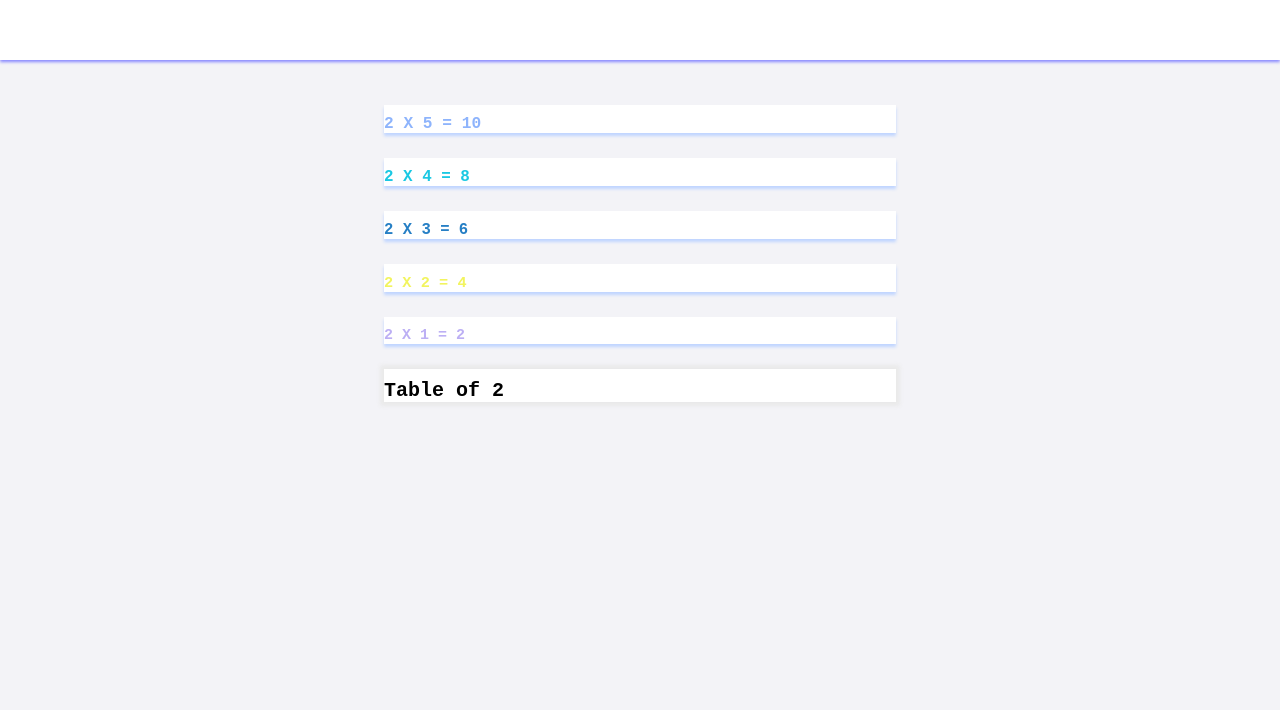
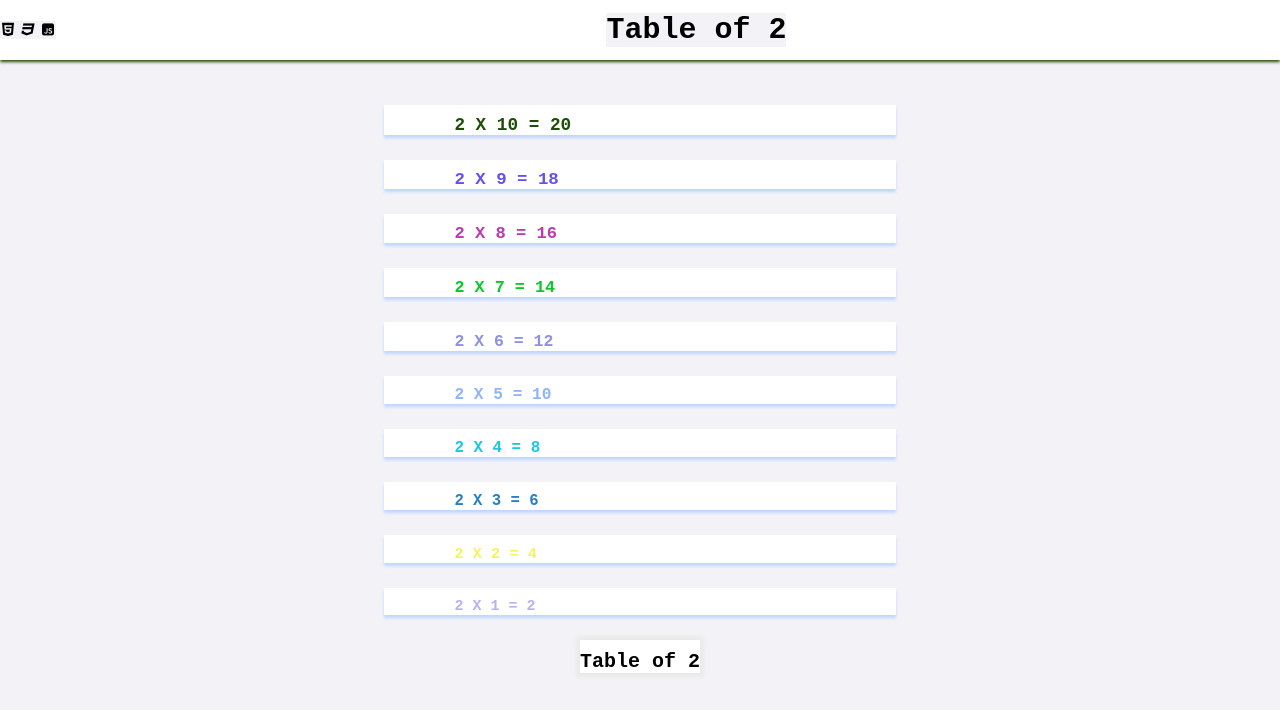
Before and after one commit to Rohit-2163/IT_PRACTICAL2163, a plain HTML site: page Q4/index.html in a window 1280 px wide. Drawn offline with nearby package versions, Linux system fonts and the light colour scheme.

Commit message:
dom changes

```diff
--- a/Q4/index.html
+++ b/Q4/index.html
@@ -6,13 +6,21 @@
     <meta http-equiv="X-UA-Compatible" content="IE=edge">
     <meta name="viewport" content="width=device-width, initial-scale=1.0">
     <title>Question4</title>
+    <link href="https://cdn.jsdelivr.net/npm/remixicon@3.5.0/fonts/remixicon.css" rel="stylesheet">
     <link rel="stylesheet" href="style.css">
     <script src="./script.js"></script>
 </head>
 
 <body>
     <header>
-        <nav>
+        <nav id="nav">
+            <div class="icons">
+                <i class="ri-html5-fill"></i>
+                <i class="ri-css3-fill"></i>
+                <i class="ri-javascript-fill"></i>
+            </div>
+            <div id="heading">
+            </div>
         </nav>
     </header>
     <main>
--- a/Q4/script.js
+++ b/Q4/script.js
@@ -9,10 +9,15 @@ window.onload = function () {
   };
   const getCardDiv = function (n, i, rgb, fontSize) {
     let div = document.createElement("div");
+    let nav = document.getElementById("nav");
+    let title = document.getElementById("heading");
     div.classList.add("card");
     div.innerText = getString(n, i);
     div.style.color = rgb;
     div.style.fontSize = `${fontSize}px`;
+    nav.style.boxShadow=`0px 2px 3px 0px ${rgb}`;
+    title.innerText=`Table of ${n}`
+    // title.style.color=rgb;
     // console.log(div);
     return div;
   };
@@ -32,7 +37,7 @@ window.onload = function () {
 
   setInterval(() => {
     // while (state.index < 11 || state.value != 20) {
-      if(state.index < 11 || state.value != 20){   //table control
+      if(state.index < 11 || state.value != 10){   //table control
 
           if (state.index > 10) {
               state.value += 1;
@@ -54,5 +59,5 @@ window.onload = function () {
             //   console.log(state);
             // }
     }
-  }, 1000);
+  }, 500);
 };
--- a/Q4/style.css
+++ b/Q4/style.css
@@ -11,10 +11,22 @@ header{
 }
 nav{
     height: 60px;
+    display: flex;
+    align-items:end ;
     box-shadow: 0px 2px 3px 0px rgb(134, 134, 255);
     margin-bottom: 20px;
     /* z-index: 10; */
     background-color: #ffff;
+    align-items: center;
+    column-gap: 43%;
+}
+#heading{
+    /* background-color: red; */
+    align-self: center;
+    font-family: 'Courier New', Courier, monospace;
+    font-weight: bold;
+    font-size: 30px;
+
 }
 main{
     width: 100vw;
@@ -29,6 +41,7 @@ main{
 .cardHead{
     /* height: 40px; */
     /* width: 200px; */
+    /* width: 100vw; */
     display: flex;
     flex-direction: row;
     margin-left: 30%;
@@ -42,17 +55,20 @@ main{
     font-size: 20px;
     background-color: #ffff;
     box-shadow: 0px 0px 4px 4px  #eaeaea;
-    text-align: center;
+    /* text-align: center; */
+    align-self: center;
 }
 .card{
     /* height: 40px; */
     /* width: 200px; */
+    /* width: 100vw; */
     display: flex;
     flex-direction: row;
     margin-left: 30%;
     margin-right: 30%;
     margin-top: 15px;
     margin-bottom: 10px;
+    padding-left: 5.5%;
 
     padding-top: 10px;
 
@@ -62,6 +78,8 @@ main{
 
     background-color: #ffff;
     box-shadow: 0px 3px 3px 0px  #c0d5ff;
-    text-align: center;
+    /* align-items: center; */
+    /* align-self: center; */
+
 
 }
```
